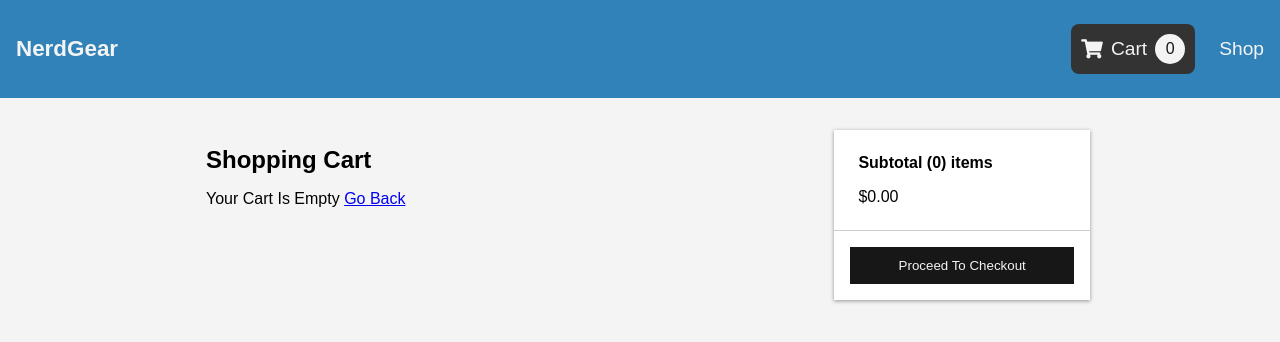
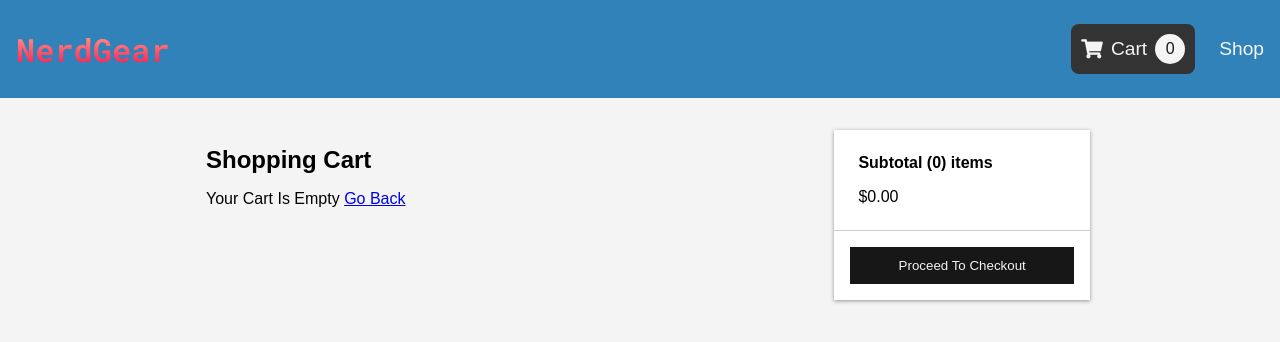
Before and after one commit to Woz-U-Group-Projects/the-technologically-enlightened, a React (Create React App) app in the folder frontend/: page /cart in a window 1280 px wide. Shown: the top 342 px of the page. Built offline with nearby package versions, Linux system fonts and the light colour scheme.

Commit message:
Added different styles to checkout css and also added a custom linear gradient

```diff
--- a/frontend/src/components/Navbar.css
+++ b/frontend/src/components/Navbar.css
@@ -1,3 +1,4 @@
+@import url("https://fonts.googleapis.com/css2?family=Roboto+Mono:wght@600&display=swap");
 .navbar {
 	width: 100%;
 	background-color: #3182b8;
@@ -9,9 +10,19 @@
 }
 
 .navbar__logo h2 {
-	color: #f4f4f4;
-	font-size: 1.4rem;
+	background-color: #ff8177;
+	background-image: linear-gradient(to top, #ff0844 0%, #ffb199 100%);
+	background-size: 100%;
+	-webkit-background-clip: text;
+	-moz-background-clip: text;
+	-webkit-text-fill-color: transparent;
+	-moz-text-fill-color: transparent;
+	display: flex;
+	align-items: center;
 	cursor: pointer;
+	text-decoration: none;
+	font-size: 2rem;
+	font-family: "Roboto Mono", monospace;
 }
 
 .navbar__links {
--- a/frontend/src/screens/CartScreen.css
+++ b/frontend/src/screens/CartScreen.css
@@ -49,7 +49,7 @@
 }
 
 .cartscreen__right div button:hover {
-	opacity: 0.9;
+	background-color: #ed1a52;
 }
 
 @media (max-width: 1320px) {
--- a/frontend/src/screens/HomeScreen.css
+++ b/frontend/src/screens/HomeScreen.css
@@ -1,11 +1,24 @@
+@import url("https://fonts.googleapis.com/css2?family=Roboto+Mono:wght@600&display=swap");
+
 .homescreen {
 	max-width: 1300px;
 	margin: 1rem auto;
 }
 
 .homescreen__title {
-	font-size: 1.5rem;
-	color: #171717;
+	background-color: #ff8177;
+	background-image: linear-gradient(to top, #ff0844 0%, #ffb199 100%);
+	background-size: 100%;
+	-webkit-background-clip: text;
+	-moz-background-clip: text;
+	-webkit-text-fill-color: transparent;
+	-moz-text-fill-color: transparent;
+	display: flex;
+	align-items: center;
+	cursor: pointer;
+	text-decoration: none;
+	font-size: 2rem;
+	font-family: "Roboto Mono", monospace;
 	margin-bottom: 1rem;
 	margin-left: 8px;
 }
```
